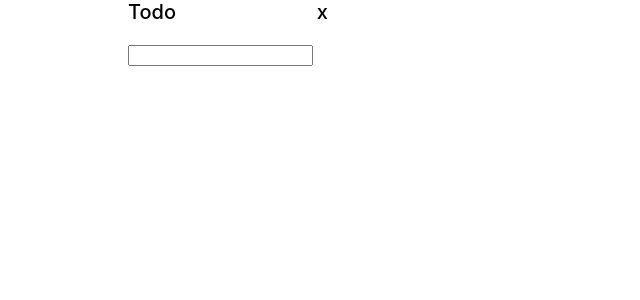
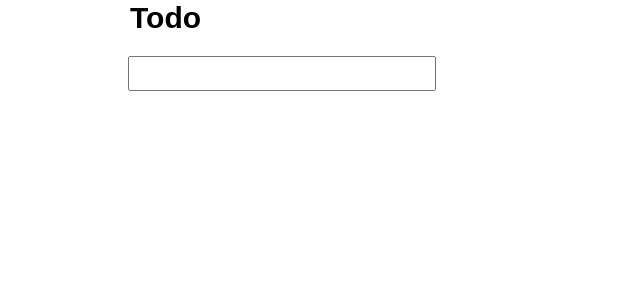
Before and after one commit to bsanthoshkumar/todo, a React (Create React App) app: page / in a window 1280 px wide. Shown: the top 300 px of the page, without its empty margins (0-640 px from the left). Built offline with nearby package versions, Linux system fonts and the light colour scheme.

Commit message:
extracted the title component

```diff
--- a/src/Input.js
+++ b/src/Input.js
@@ -10,12 +10,12 @@ class Input extends React.Component {
   }
 
   handleOnChange(text) {
-    this.setState(({}) => ({ value: text }));
+    this.setState(() => ({ value: text }));
   }
 
   handleOnEnter() {
     this.props.handleOnEnter(this.state.value);
-    this.setState(({}) => ({ value: '' }));
+    this.setState(() => ({ value: '' }));
   }
 
   render() {
--- a/src/Todo.css
+++ b/src/Todo.css
@@ -1,19 +1,30 @@
 .mainDivision {
   padding-left: 10%;
 }
-
-.inputBox:focus {
-  font-size: larger;
+.inputBox {
+  width: 300px;
+  font-size: 25px;
 }
 
 .heading {
-  font-size: 20px;
-  font-weight: 500;
   display: flex;
   justify-content: space-between;
-  width: 200px;
+  width: 300px;
 }
 
-.pointer {
+.title {
+  font-size: 30px;
+  font-weight: 600;
+  border: none;
+  width: 280px;
+}
+
+.removeButton {
+  font-size: 25px;
   cursor: pointer;
 }
+
+.hide {
+  cursor: pointer;
+  display: none;
+}
--- a/src/Todo.js
+++ b/src/Todo.js
@@ -14,15 +14,15 @@ class Todo extends React.Component {
   constructor(props) {
     super(props);
     this.state = { title: 'Todo', todoItems: [] };
+    this.updateTitle = this.updateTitle.bind(this);
     this.addItem = this.addItem.bind(this);
     this.removeItem = this.removeItem.bind(this);
     this.updateItem = this.updateItem.bind(this);
-    this.updateTitle = this.updateTitle.bind(this);
     this.removeAllItems = this.removeAllItems.bind(this);
+    this.toggleHideClass = this.toggleHideClass.bind(this);
   }
 
   updateTitle(text) {
-    console.log(text);
     this.setState(() => ({title: text}))
   }
 
@@ -50,26 +50,34 @@ class Todo extends React.Component {
 
   removeAllItems() {
     this.state.todoItems = [];
-    this.setState(this.state.todoItems);
+    this.setState(() => ({ title: 'Todo', todoItems: this.state.todoItems}));
+  }
+
+  toggleHideClass(element) {
+    console.log(element, "--");
+    if(element.classList.contains('hide')) {
+      element.classList.remove('hide');
+    } else {
+      element.classList.add('hide');
+    }
   }
 
   render() {
     return (
-      <div className={'mainDivision'}>
-        <div className={'heading'}>
-          <div> {this.state.title} </div>
-          <div className={'pointer'} onClick={this.removeAllItems}>x</div>
-        </div>
+      <div className='mainDivision'>
+        <Title title={this.state.title} toggleHideClass={this.toggleHideClass} removeAllItems={this.removeAllItems} updateTitle={this.updateTitle}/>
         <br/>
-        <TodoItems
-          todoItems={this.state.todoItems}
-          updateHandler={this.updateItem}
-          removeHandler={this.removeItem}
-        />
+        <TodoItems todoItems={this.state.todoItems} updateItem={this.updateItem} removeItem={this.removeItem} />
         <Input handleOnEnter={this.addItem} />
       </div>
     );
   }
 }
 
+const Title = ({title, toggleHideClass, removeAllItems, updateTitle}) =>
+ <div className='heading' onMouseOver={({target}) => toggleHideClass(target.lastChild)} onMouseLeave={({target}) => toggleHideClass(target.lastChild)}>
+    <input value={title} className='title' onChange={(e) => updateTitle(e.target.value)} onMouseOver={(e) => e.stopPropagation()} onMouseLeave={(e) => e.stopPropagation()} />
+    <span className='removeButton hide' onClick={removeAllItems} onMouseOver={(e) => e.stopPropagation()} onMouseLeave={(e) => e.stopPropagation()}>x</span>
+  </div>
+
 export default Todo;
--- a/src/TodoItems.css
+++ b/src/TodoItems.css
@@ -1,22 +1,22 @@
 .flex {
-  max-width: 200px;
+  max-width: 300px;
   display: flex;
   justify-content: space-between;
 }
 
 .todoItem {
   display: flex;
-  font-size: large;
+  font-size: 25px;
   margin-bottom: 10px;
   cursor: pointer;
-  max-width: 180px;
+  max-width: 280px;
 }
 
 .notDone,
 .doing,
 .done {
-  width: 15px;
-  height: 15px;
+  width: 20px;
+  height: 20px;
   border: solid 1px grey;
   margin-right: 10px;
   margin-top: 3px;
@@ -34,10 +34,9 @@
   background-color: mediumseagreen;
 }
 
-.title {
-  width: 45px;
-  max-width: 45px;
-  overflow-x: hidden;
+.itemTitle {
+  max-width: 250px;
+  overflow-x: auto;
 }
 
 .strikedText {
@@ -45,5 +44,10 @@
 }
 
 .closeButton {
+  font-size: 25px;
   cursor: pointer;
 }
+
+.hide {
+  display: none;
+}
--- a/src/TodoItems.js
+++ b/src/TodoItems.js
@@ -1,25 +1,25 @@
 import React from 'react';
 import './TodoItems.css';
 
-const TodoItem = ({ id, title, status, updateHandler, removeHandler }) => (
-  <div className={'flex'}>
-    <div className={'todoItem'} onClick={() => updateHandler(id)}>
-      <div className={`${status}`}></div>
-      <div className={'title' , status === 'done' ? 'strikedText' : ''}>{title}</div>
-    </div>
-    <div className={'closeButton'} onClick={() => removeHandler(id)}>x</div>
+const TodoItem = ({ id, title, status, updateItem, removeItem }) => (
+  <div className='flex' onMouseOver={(e) => e.target.lastChild.classList.remove('hide')} onMouseLeave={(e) => e.target.lastChild.classList.add('hide')}>
+    <span className='todoItem' onClick={() => updateItem(id)} onMouseOver={(e) => e.stopPropagation()} onMouseLeave={(e) => e.stopPropagation()}>
+      <span className={`${status}`}></span>
+      <span className={`itemTitle ${status === 'done' ? 'strikedText' : ''}`}>{title}</span>
+    </span>
+    <span className='closeButton hide' onClick={() => removeItem(id)} onMouseOver={(e) => e.stopPropagation()} onMouseLeave={(e) => e.stopPropagation()}>x</span>
   </div>
 );
 
-const TodoItems = ({ todoItems, updateHandler, removeHandler }) =>
+const TodoItems = ({ todoItems, updateItem, removeItem }) =>
   todoItems.map(({ title, status }, index) => (
     <TodoItem
       key={index}
       id={index}
       title={title}
       status={status}
-      updateHandler={updateHandler}
-      removeHandler={removeHandler}
+      updateItem={updateItem}
+      removeItem={removeItem}
     />
   ));
 
```
